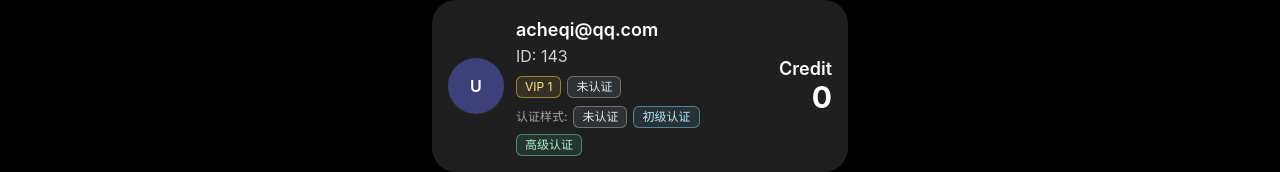
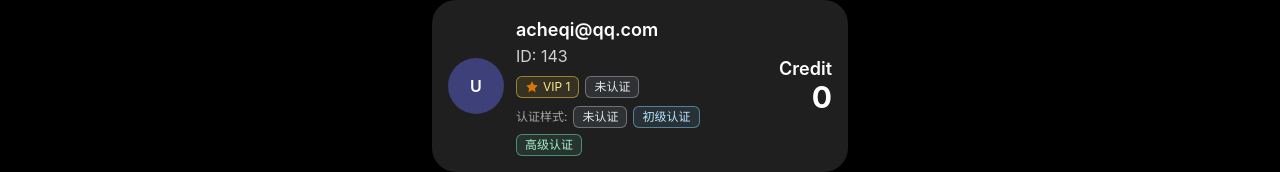
Before and after one commit to gloopai/fex-admin, a Vue app: page /m/personal-center in a window 1280 px wide. Shown: the part 119-291 px from the top of the page. Built offline with nearby package versions, Linux system fonts and the light colour scheme.

Commit message:
feat:update

```diff
--- a/src/pages/front/m/PersonalCenterTemplatePage.vue
+++ b/src/pages/front/m/PersonalCenterTemplatePage.vue
@@ -1,4 +1,10 @@
 <script setup>
+import { computed, ref } from 'vue'
+import { getVipLevelByLevel } from '../../../admin/mock/vip'
+
+const userVipLevel = ref(1)
+const currentVipMeta = computed(() => getVipLevelByLevel(userVipLevel.value))
+
 const accountMenus = ['偏好设置', '安全中心', '身份认证', '账变记录', '账户资产']
 const serviceMenus = ['邀请好友', '在线客服', '平台介绍', '监管报告']
 
@@ -25,8 +31,17 @@ const verificationLevels = ['未认证', '初级认证', '高级认证']
           <div class="truncate text-lg font-semibold">acheqi@qq.com</div>
           <div class="text-base text-white/80">ID: 143</div>
           <div class="mt-2 flex flex-wrap gap-1.5">
-            <div class="inline-flex rounded-md border border-amber-300/50 bg-amber-300/10 px-2 py-0.5 text-xs text-amber-200">
-               VIP 1
+            <div
+              class="inline-flex items-center gap-1 rounded-md border border-amber-300/50 bg-amber-300/10 px-2 py-0.5 text-xs text-amber-200"
+            >
+              <img
+                v-if="currentVipMeta?.iconUrl"
+                :src="currentVipMeta.iconUrl"
+                alt=""
+                class="h-3.5 w-3.5 shrink-0 object-contain"
+                loading="lazy"
+              />
+              <span>VIP {{ userVipLevel }}</span>
             </div>
             <div
               class="inline-flex rounded-md border px-2 py-0.5 text-xs"
--- a/src/pages/front/pc/PersonalCenterTemplatePage.vue
+++ b/src/pages/front/pc/PersonalCenterTemplatePage.vue
@@ -1,4 +1,11 @@
 <script setup>
+import { computed, ref } from 'vue'
+import { getVipLevelByLevel } from '../../../admin/mock/vip'
+
+/** 当前用户 VIP 等级数字，与后台 VIP 配置中的 level 对应 */
+const userVipLevel = ref(1)
+const currentVipMeta = computed(() => getVipLevelByLevel(userVipLevel.value))
+
 const sideMenus = [
   '模拟交易',
   '偏好设置',
@@ -68,8 +75,17 @@ const verificationLevels = ['未认证', '初级认证', '高级认证']
               <div class="mt-1 text-sm text-white/65">ID: 143</div>
               <!-- <div class="mt-2 inline-flex rounded-md border border-white/20 px-2 py-1 text-xs text-white/80">未认证</div> -->
               <div class="mt-2 flex flex-wrap gap-2">
-                <div class="inline-flex rounded-md border border-amber-300/50 bg-amber-300/10 px-2 py-1 text-xs text-amber-200">
-                   VIP 1
+                <div
+                  class="inline-flex items-center gap-1.5 rounded-md border border-amber-300/50 bg-amber-300/10 px-2 py-1 text-xs text-amber-200"
+                >
+                  <img
+                    v-if="currentVipMeta?.iconUrl"
+                    :src="currentVipMeta.iconUrl"
+                    alt=""
+                    class="h-4 w-4 shrink-0 object-contain"
+                    loading="lazy"
+                  />
+                  <span>VIP {{ userVipLevel }}</span>
                 </div>
                 <div
                   class="inline-flex rounded-md border px-2 py-1 text-xs"
```
Also changed, not shown: 1 other file (tests, documents, lock files or other folders).
